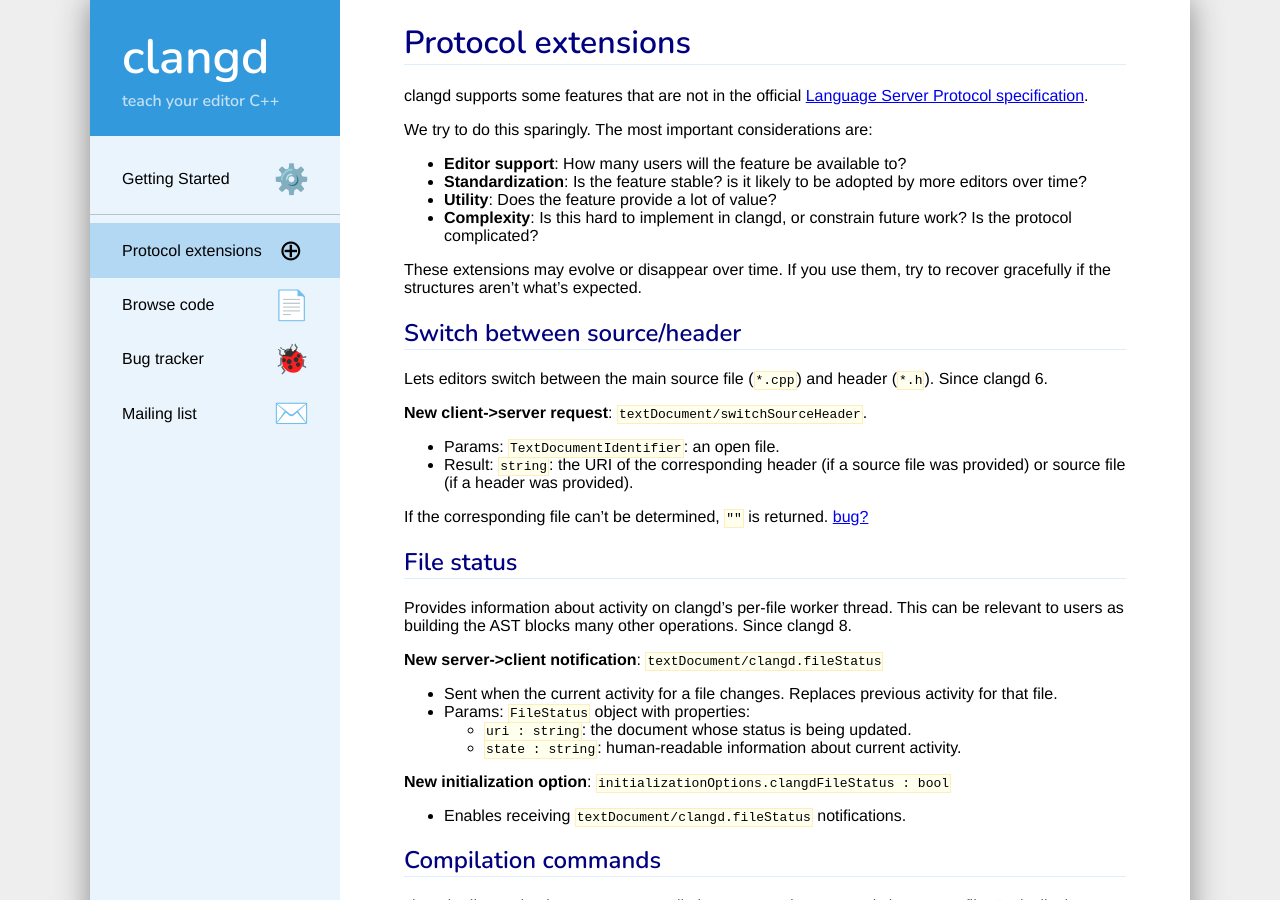
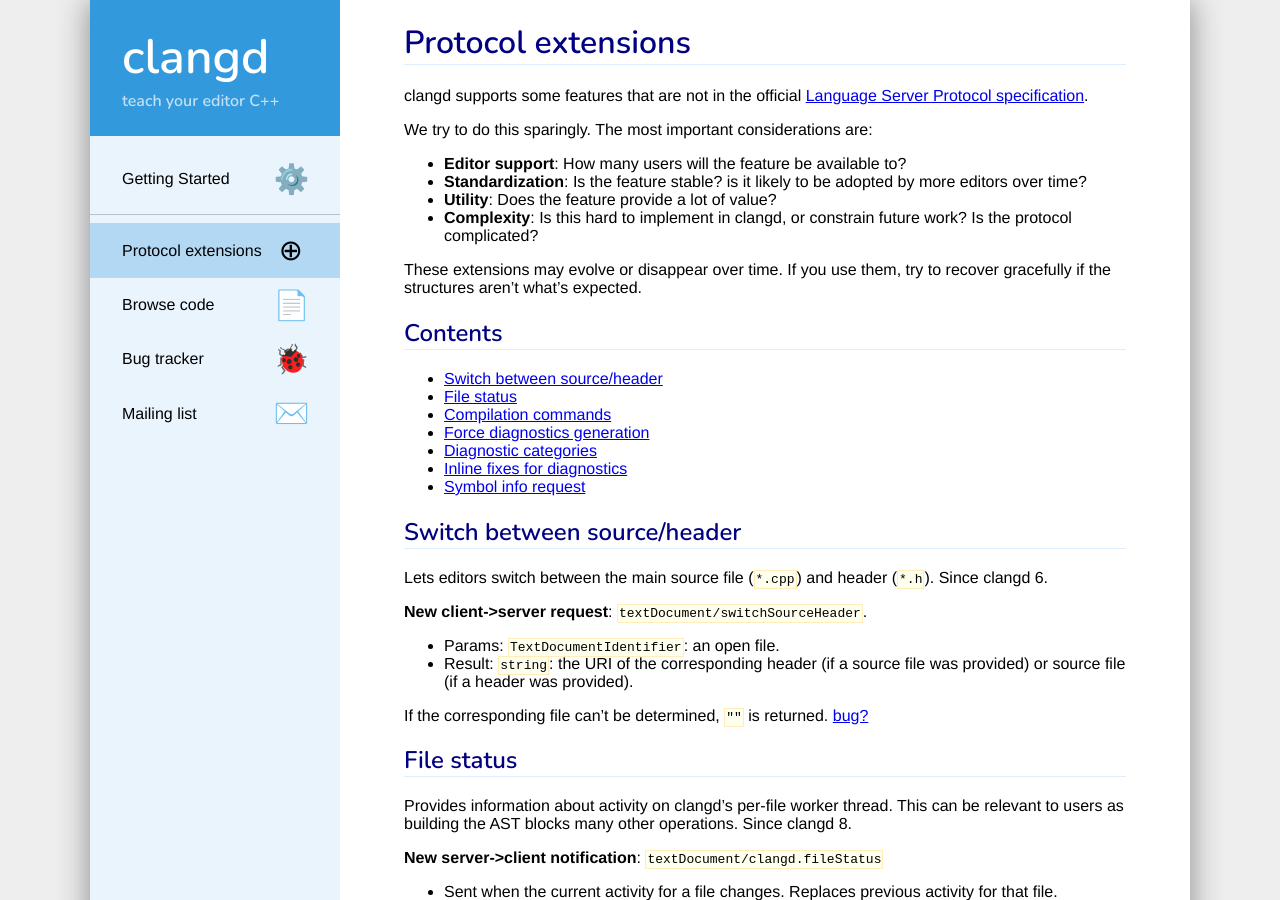
Before and after one commit to llvm/clangd-www, a Jekyll site: the page built from extensions.md, in a window 1280 px wide and 900 px high. Built offline with Jekyll 4.4.1, drawn with Linux system fonts in a browser that asks for light colours; our own code applies the rules of GitHub Pages for plain Markdown files.

Commit message:
TOC for extensions page

```diff
--- /dev/null
+++ b/_includes/toc.md
@@ -0,0 +1,5 @@
+## Contents
+{:.no_toc}
+- Table of contents
+{::options toc_levels="2..5" /}
+{:toc}
--- a/extensions.md
+++ b/extensions.md
@@ -13,6 +13,8 @@
 
 These extensions may evolve or disappear over time. If you use them, try to
 recover gracefully if the structures aren't what's expected.
+
+{% include toc.md %}
 
 ## Switch between source/header
 
```
